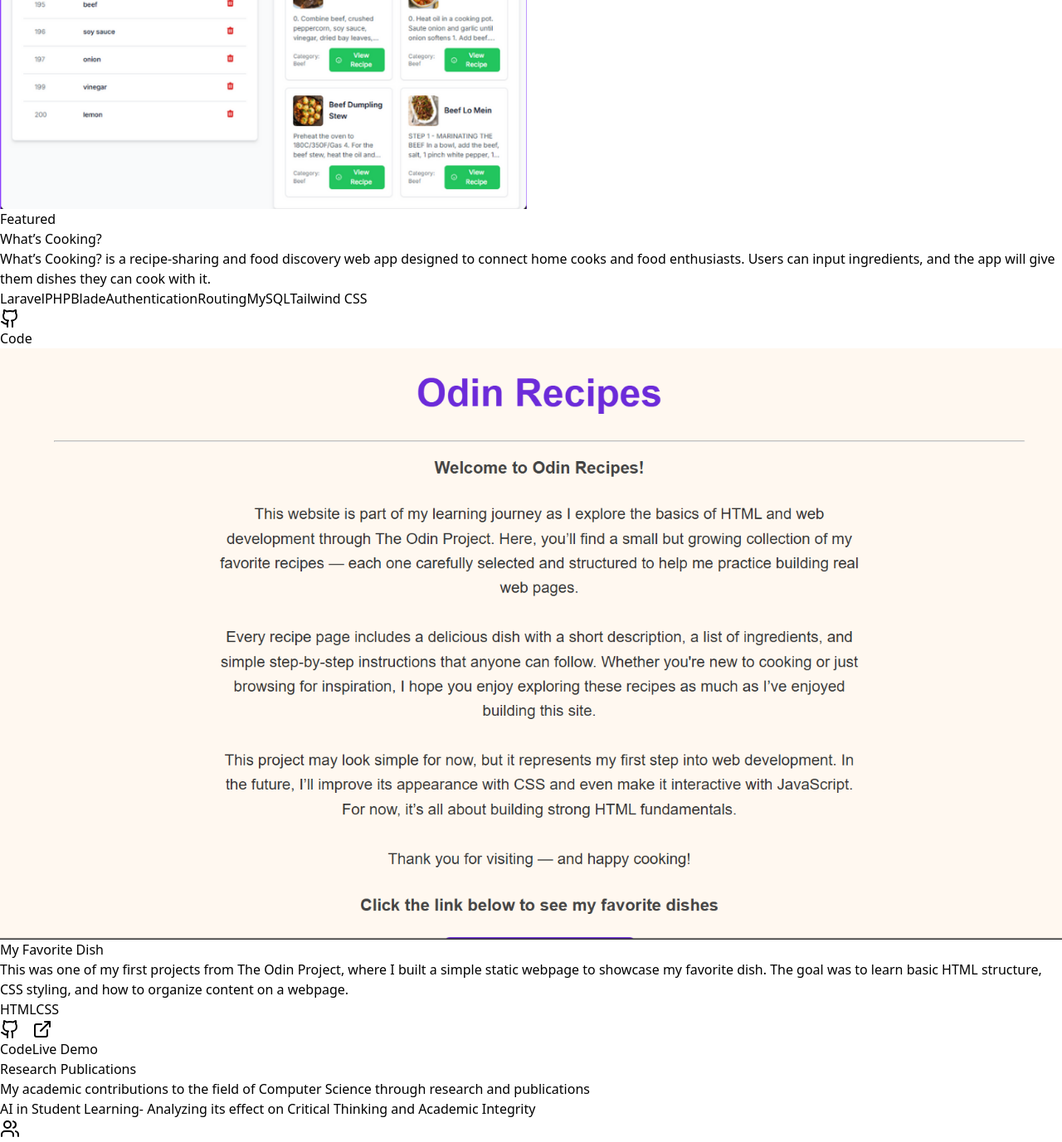
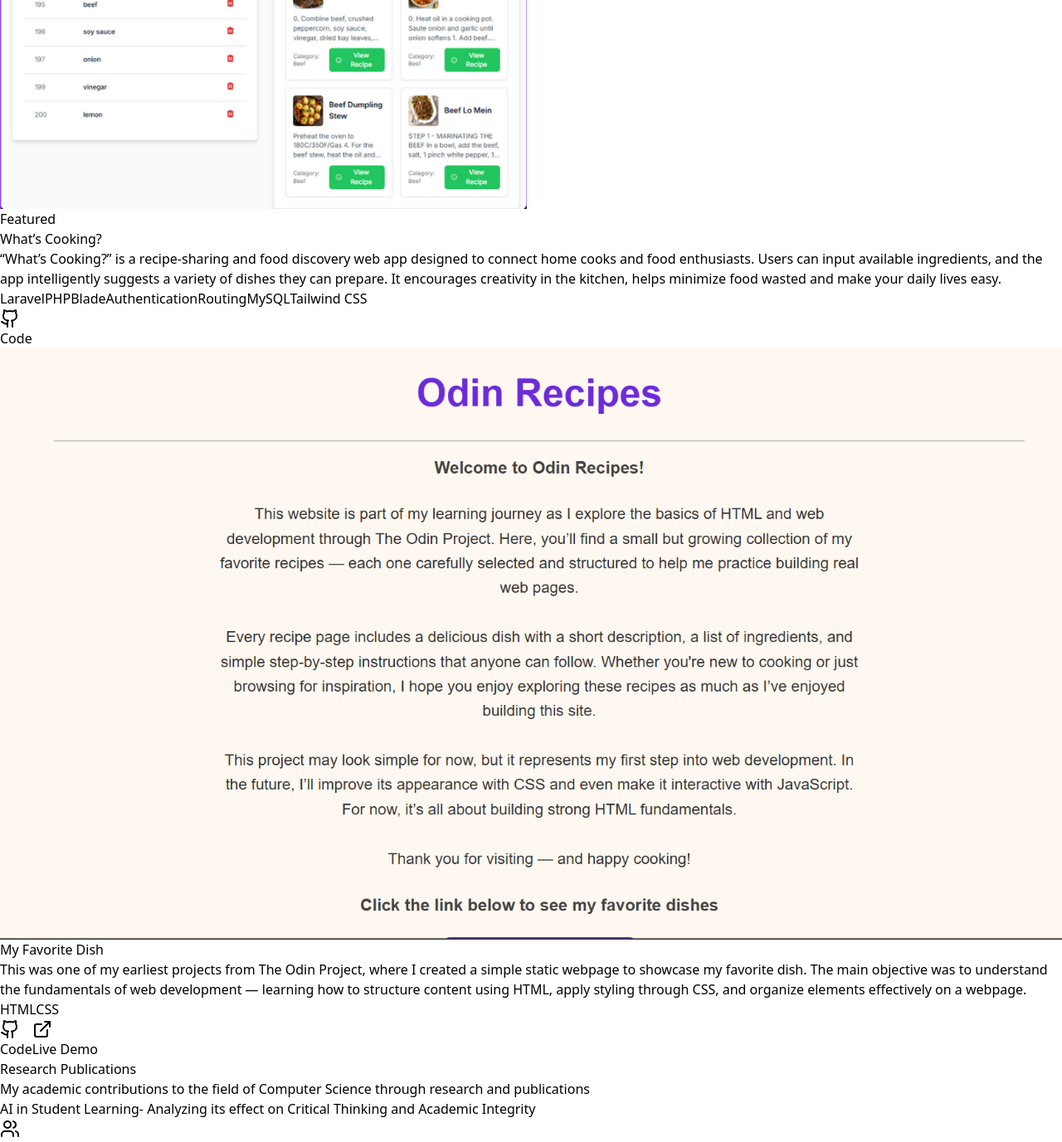
Before and after one commit to mickolucas/E-Portfolio, a React (Vite) app: page / in a window 1280 px wide. Shown: the part 2404-3781 px from the top of the page at 83% size. Built offline with nearby package versions, Linux system fonts and the light colour scheme.

Commit message:
Update Projects.jsx

```diff
--- a/src/components/Projects.jsx
+++ b/src/components/Projects.jsx
@@ -22,7 +22,7 @@ const projects = [
     id: 2,
     title: "What’s Cooking?",
     description:
-      "What’s Cooking? is a recipe-sharing and food discovery web app designed to connect home cooks and food enthusiasts. Users can input ingredients, and the app will give them dishes they can cook with it.",
+      "“What’s Cooking?” is a recipe-sharing and food discovery web app designed to connect home cooks and food enthusiasts. Users can input available ingredients, and the app intelligently suggests a variety of dishes they can prepare. It encourages creativity in the kitchen, helps minimize food wasted and make your daily lives easy.",
     image: whatscookingImg,
     technologies: ["Laravel", "PHP", "Blade", "Authentication", "Routing", "MySQL", "Tailwind CSS"],
     githubUrl: "https://github.com/mickolucas/whatscooking.git",
@@ -33,7 +33,7 @@ const projects = [
     id: 3,
     title: "My Favorite Dish",
     description:
-      "This was one of my first projects from The Odin Project, where I built a simple static webpage to showcase my favorite dish. The goal was to learn basic HTML structure, CSS styling, and how to organize content on a webpage.",
+      "This was one of my earliest projects from The Odin Project, where I created a simple static webpage to showcase my favorite dish. The main objective was to understand the fundamentals of web development — learning how to structure content using HTML, apply styling through CSS, and organize elements effectively on a webpage.",
     image: dishImg,
     technologies: ["HTML", "CSS"],
     githubUrl: "https://github.com/mickolucas/odin-recipes.git",
```
